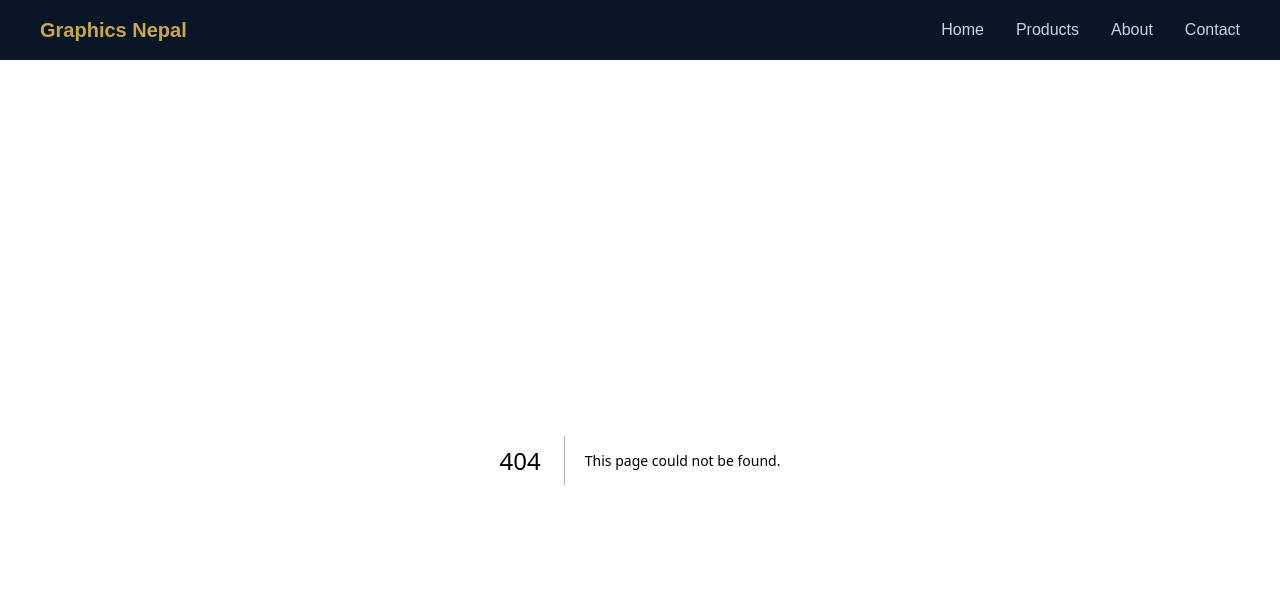
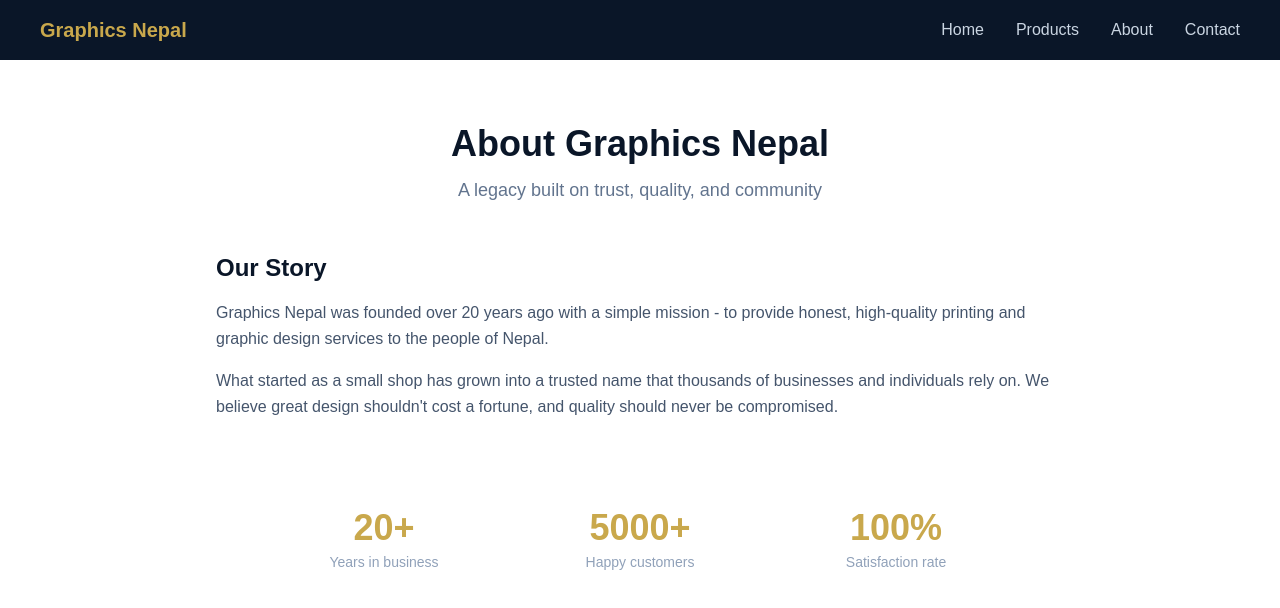
Before and after one commit to Lordwick5/Graphics-Nepal, a Next.js app: page /about in a window 1280 px wide. Before the commit this address had no page. Shown: the top 608 px of the page. Built offline with nearby package versions, Linux system fonts and the light colour scheme.

Commit message:
add: added about and content in about page

```diff
--- /dev/null
+++ b/app/about/page.tsx
@@ -0,0 +1,41 @@
+export default function About() {
+  return (
+    <main className="max-w-4xl mx-auto px-6 py-16">
+      {/* Page Header */}
+      <div className="text-center mb-12">
+        <h1 className="text-4xl font-bold text-[#0a1628] mb-3">About Graphics Nepal</h1>
+        <p className="text-slate-500 text-lg">A legacy built on trust, quality, and community</p>
+      </div>
+
+      {/* Our Story */}
+      <div className="mb-12">
+        <h2 className="text-2xl font-semibold text-[#0a1628] mb-4">Our Story</h2>
+        <p className="text-slate-600 leading-relaxed mb-4">
+          Graphics Nepal was founded over 20 years ago with a simple mission - to provide honest,
+          high-quality printing and graphic design services to the people of Nepal.
+        </p>
+        <p className="text-slate-600 leading-relaxed">
+          What started as a small shop has grown into a trusted name that thousands of businesses
+          and individuals rely on. We believe great design shouldn't cost a fortune, and quality
+          should never be compromised.
+        </p>
+      </div>
+
+      {/* Stats */}
+      <div className="grid grid-cols-3 gap-6-bg-[#0a1628] rounded-2xl p-10 text-center">
+        <div>
+          <span className="text-4xl font-bold text-[#c9a84c] block">20+</span>
+          <span className="text-slate-400 text-sm mt-1 block">Years in business</span>
+        </div>
+        <div>
+          <span className="text-4xl font-bold text-[#c9a84c] block">5000+</span>
+          <span className="text-slate-400 text-sm mt-1 block">Happy customers</span>
+        </div>
+        <div>
+          <span className="text-4xl font-bold text-[#c9a84c] block">100%</span>
+          <span className="text-slate-400 text-sm mt-1 block">Satisfaction rate</span>
+        </div>
+      </div>
+    </main>
+  );
+}
```
Also changed, not shown: app/products/page.tsx (line endings or trailing spaces).
